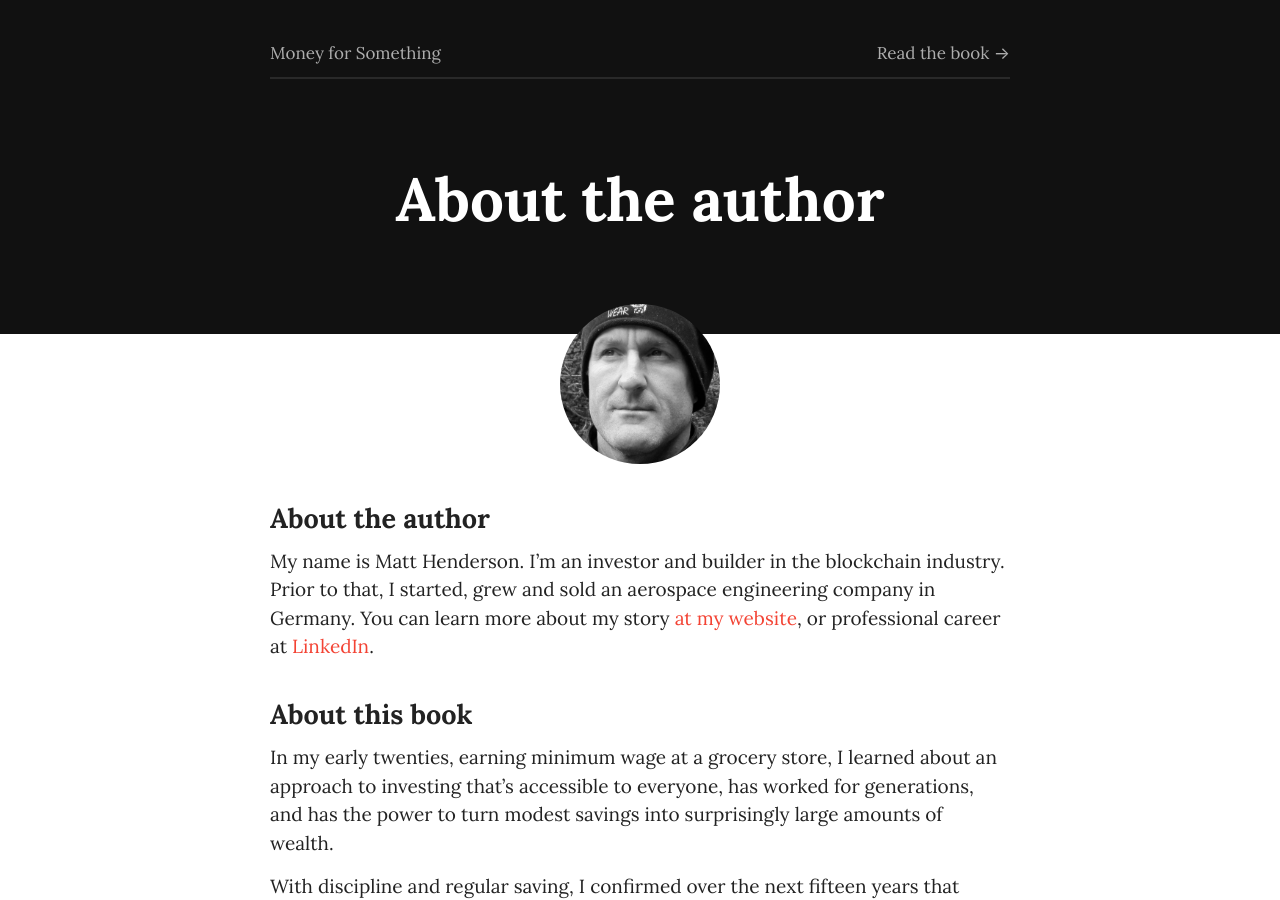
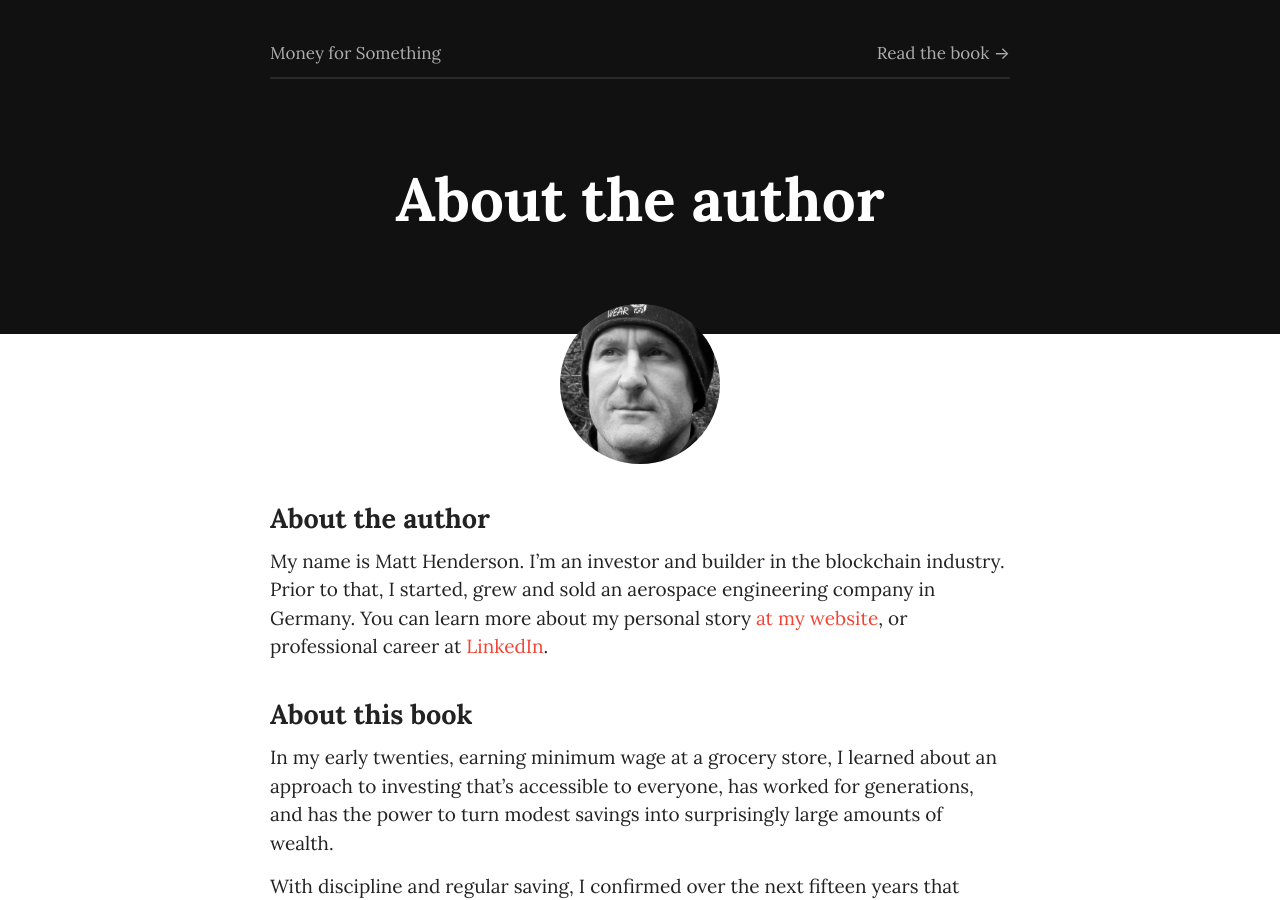
Before and after one commit to dafacto/moneyforsomething, a Jekyll site: the page built from about.md, in a window 1280 px wide and 900 px high. Built offline with Jekyll 4.4.1, drawn with Linux system fonts in a browser that asks for light colours; some web fonts are replaced; a script that is not in the unit is left out.

```diff
--- a/about.md
+++ b/about.md
@@ -10,7 +10,7 @@ permalink: /about/
 
 ## About the author
 
-My name is Matt Henderson. I’m an investor and builder in the blockchain industry. Prior to that, I started, grew and sold an aerospace engineering company in Germany. You can learn more about my story [at my website](https://dafacto.com/about), or professional career at [LinkedIn](https://www.linkedin.com/in/dafacto/).
+My name is Matt Henderson. I’m an investor and builder in the blockchain industry. Prior to that, I started, grew and sold an aerospace engineering company in Germany. You can learn more about my personal story [at my website](https://dafacto.com/about), or professional career at [LinkedIn](https://www.linkedin.com/in/dafacto/).
 
 ## About this book
 
@@ -37,4 +37,4 @@ If you like the book, I have two requests:
 
 2. If you’d like to help support the operation of this site and the blog, I accept donations in Bitcoin and Monero cryptocurrencies, via the widgets in the footer.
 
-Thanks so much, and if you’d like to say hello, [I’d love to hear from you](/contact/).
+Thanks so much, and if you’d like to say hello, [I’d love to hear from you](https://dafacto.com/contact).
```
